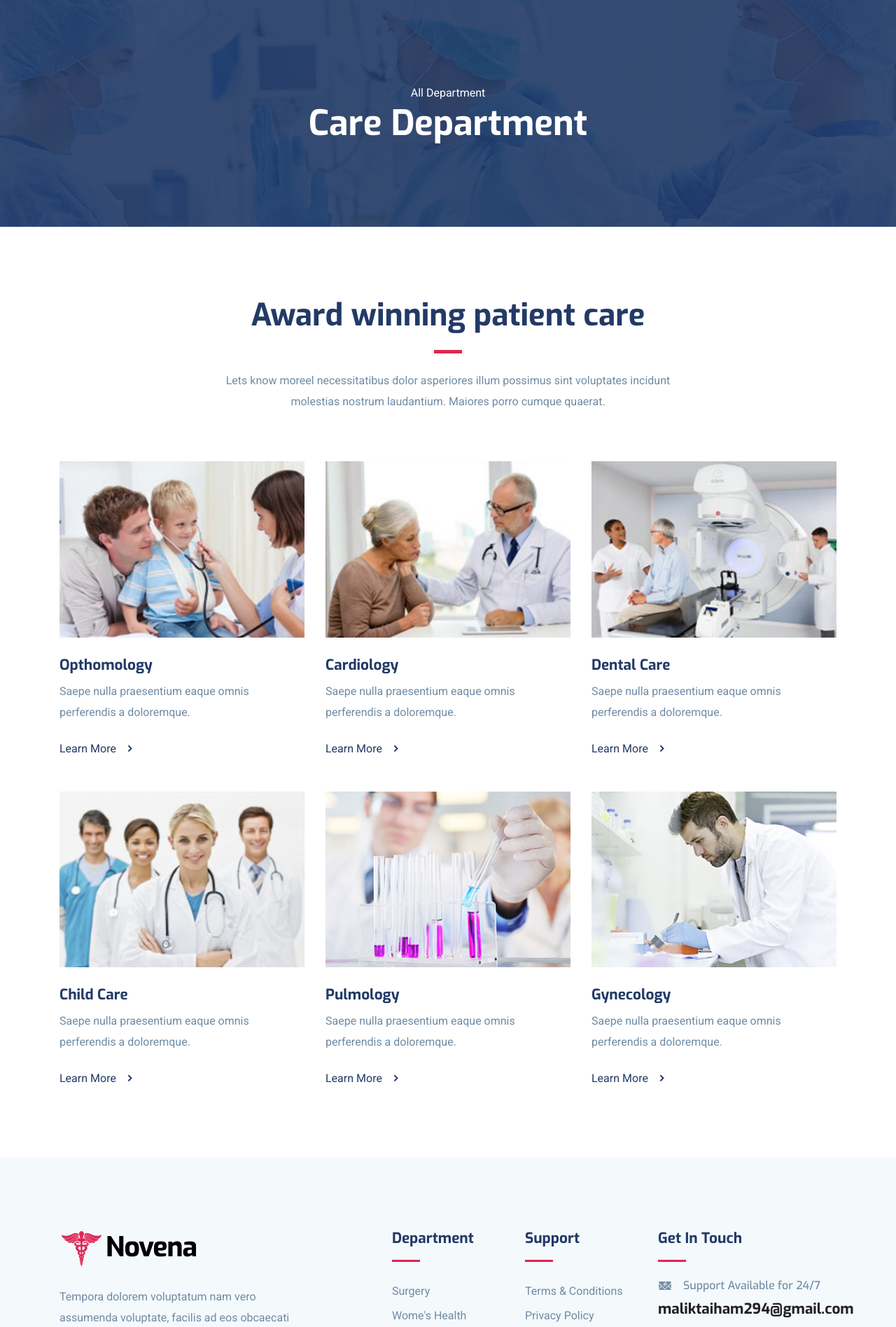
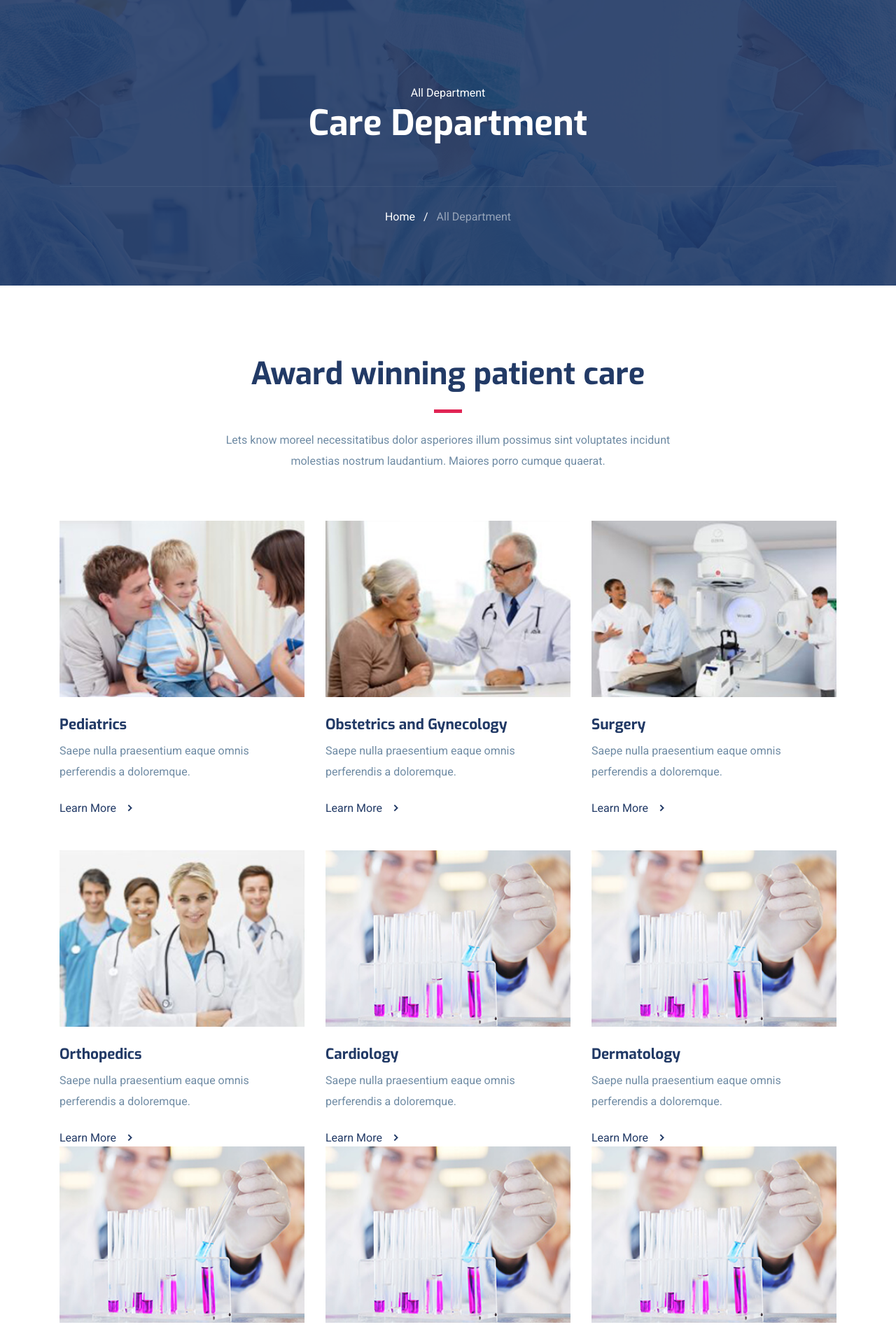
Before and after one commit to taihaammalik/care_group, a PHP site: page /department.php in a window 1280 px wide. Shown: the part 146-2042 px from the top of the page at 70% size. Run offline with PHP 8.4, Linux system fonts and the light colour scheme; some libraries are stand-ins or nearby versions.

Commit message:
change  in Departments section

```diff
--- a/theme/Header/nav.php
+++ b/theme/Header/nav.php
@@ -1,44 +1,23 @@
 <!DOCTYPE html>
-
-<!--
- // WEBSITE: https://themefisher.com
- // TWITTER: https://twitter.com/themefisher
- // FACEBOOK: https://www.facebook.com/themefisher
- // GITHUB: https://github.com/themefisher/
--->
-
 <html lang="en">
 <head>
-
-  <!-- Basic Page Needs
-  ================================================== -->
   <meta charset="utf-8">
   <title>Health Care</title>
-
-  <!-- Mobile Specific Metas
-  ================================================== -->
   <meta http-equiv="X-UA-Compatible" content="IE=edge">
   <meta name="description" content="Health Care Medical Html5 Template">
   <meta name="viewport" content="width=device-width, initial-scale=1.0, maximum-scale=5.0">
   <meta name="author" content="Themefisher">
   <meta name="generator" content="Themefisher Novena HTML Template v1.0">
 
-  <!-- Favicon -->
-  <link rel="shortcut icon" type="image/x-icon" href="/images/favicon.png" />
-
-  <!--
-  Essential stylesheets
-  =====================================-->
+  <link rel="shortcut icon" type="image/x-icon" href="/images/.png" />
+  <!-- Essential stylesheets-->
   <link rel="stylesheet" href="plugins/bootstrap/bootstrap.min.css">
   <link rel="stylesheet" href="plugins/icofont/icofont.min.css">
   <link rel="stylesheet" href="plugins/slick-carousel/slick/slick.css">
   <link rel="stylesheet" href="plugins/slick-carousel/slick/slick-theme.css">
-
   <!-- Main Stylesheet -->
   <link rel="stylesheet" href="css/style.css">
-
 </head>
-
 <body id="top">
 
 <header>
@@ -75,56 +54,49 @@
 
 			<div class="collapse navbar-collapse" id="navbarmain">
 				<ul class="navbar-nav ml-auto">
-					<li class="nav-item active"><a class="nav-link" href="index.html">Home</a></li>
-					<li class="nav-item"><a class="nav-link" href="about.html">About</a></li>
-					<li class="nav-item"><a class="nav-link" href="service.html">Services</a></li>
+					<li class="nav-item active"><a class="nav-link" href="index.php">Home</a></li>
+					<li class="nav-item"><a class="nav-link" href="about.php">About</a></li>
+					<li class="nav-item"><a class="nav-link" href="service.php">Services</a></li>
 
 					<li class="nav-item dropdown">
-						<a class="nav-link dropdown-toggle" href="department.html" id="dropdown02" data-toggle="dropdown"
+						<a class="nav-link dropdown-toggle" href="department.php" id="dropdown02" data-toggle="dropdown"
 							aria-haspopup="true" aria-expanded="false">Department <i class="icofont-thin-down"></i></a>
 						<ul class="dropdown-menu" aria-labelledby="dropdown02">
-							<li><a class="dropdown-item" href="department.html">Departments</a></li>
-							<li><a class="dropdown-item" href="department-single.html">Department Single</a></li>
-
-							<li class="dropdown dropdown-submenu dropright">
-								<a class="dropdown-item dropdown-toggle" href="#!" id="dropdown0301" role="button" data-toggle="dropdown" aria-haspopup="true" aria-expanded="false">Sub Menu</a>
-
-								<ul class="dropdown-menu" aria-labelledby="dropdown0301">
-									<li><a class="dropdown-item" href="index.html">Submenu 01</a></li>
-									<li><a class="dropdown-item" href="index.html">Submenu 02</a></li>
-								</ul>
-							</li>
+							<li><a class="dropdown-item" href="department.php">Departments</a></li>
+							<li><a class="dropdown-item" href="department-single.php">Pediatrics</a></li>
+							<li><a class="dropdown-item" href="department-single.php">Obstetrics and Gynecology</a></li>
+							<li><a class="dropdown-item" href="department-single.php">Surgery</a></li>
+							<li><a class="dropdown-item" href="department-single.php">Orthopedics</a></li>
+							<li><a class="dropdown-item" href="department-single.php">Cardiology</a></li>
+							<li><a class="dropdown-item" href="department-single.php">Dermatology</a></li>
+							<li><a class="dropdown-item" href="department.php">See More....</a></li>
+							<!-- <li><a class="dropdown-item" href="department-single.php">Radiology</a></li>
+							<li><a class="dropdown-item" href="department-single.php">Pathology</a></li>
+							<li><a class="dropdown-item" href="department-single.php">Urology</a></li>
+							<li><a class="dropdown-item" href="department-single.php">Nephrology</a></li>
+							<li><a class="dropdown-item" href="department-single.php">Anesthesiology</a></li> -->
 						</ul>
 					</li>
 
 					<li class="nav-item dropdown">
-						<a class="nav-link dropdown-toggle" href="doctor.html" id="dropdown03" data-toggle="dropdown"
+						<a class="nav-link dropdown-toggle" href="doctor.php" id="dropdown03" data-toggle="dropdown"
 							aria-haspopup="true" aria-expanded="false">Doctors <i class="icofont-thin-down"></i></a>
 						<ul class="dropdown-menu" aria-labelledby="dropdown03">
-							<li><a class="dropdown-item" href="doctor.html">Doctors</a></li>
-							<li><a class="dropdown-item" href="doctor-single.html">Doctor Single</a></li>
-							<li><a class="dropdown-item" href="appoinment.html">Appoinment</a></li>
-
-							<li class="dropdown dropdown-submenu dropleft">
-								<a class="dropdown-item dropdown-toggle" href="#!" id="dropdown0501" role="button" data-toggle="dropdown" aria-haspopup="true" aria-expanded="false">Sub Menu</a>
-
-								<ul class="dropdown-menu" aria-labelledby="dropdown0501">
-									<li><a class="dropdown-item" href="index.html">Submenu 01</a></li>
-									<li><a class="dropdown-item" href="index.html">Submenu 02</a></li>
-								</ul>
-							</li>
+							<li><a class="dropdown-item" href="doctor.php">Doctors</a></li>
+							<li><a class="dropdown-item" href="doctor-single.php">Doctor Single</a></li>
+							<li><a class="dropdown-item" href="appoinment.php">Appoinment</a></li>
 						</ul>
 					</li>
 
 					<li class="nav-item dropdown">
-						<a class="nav-link dropdown-toggle" href="blog-sidebar.html" id="dropdown05" data-toggle="dropdown"
+						<a class="nav-link dropdown-toggle" href="blog-sidebar.php" id="dropdown05" data-toggle="dropdown"
 							aria-haspopup="true" aria-expanded="false">Blog <i class="icofont-thin-down"></i></a>
 						<ul class="dropdown-menu" aria-labelledby="dropdown05">
-							<li><a class="dropdown-item" href="blog-sidebar.html">Blog with Sidebar</a></li>
-							<li><a class="dropdown-item" href="blog-single.html">Blog Single</a></li>
+							<li><a class="dropdown-item" href="blog-sidebar.php">Blog with Sidebar</a></li>
+							<li><a class="dropdown-item" href="blog-single.php">Blog Single</a></li>
 						</ul>
 					</li>
-					<li class="nav-item"><a class="nav-link" href="contact.html">Contact</a></li>
+					<li class="nav-item"><a class="nav-link" href="contact.php">Contact</a></li>
 				</ul>
 			</div>
 		</div>
--- a/theme/department.php
+++ b/theme/department.php
@@ -9,11 +9,11 @@
           <span class="text-white">All Department</span>
           <h1 class="text-capitalize mb-5 text-lg">Care Department</h1>
 
-          <!-- <ul class="list-inline breadcumb-nav">
-            <li class="list-inline-item"><a href="index.html" class="text-white">Home</a></li>
+          <ul class="list-inline breadcumb-nav">
+            <li class="list-inline-item"><a href="index.php" class="text-white">Home</a></li>
             <li class="list-inline-item"><span class="text-white">/</span></li>
-            <li class="list-inline-item"><a href="#" class="text-white-50">All Department</a></li>
-          </ul> -->
+            <li class="list-inline-item"><a href="department.php" class="text-white-50">All Department</a></li>
+          </ul>
         </div>
       </div>
     </div>
@@ -31,68 +31,134 @@
 				</div>
 			</div>
 		</div>
-
+<!-- **** card (1) ***** -->
 		<div class="row">
 			<div class="col-lg-4 col-md-6 ">
 				<div class="department-block mb-5">
 					<img src="images/service/service-1.jpg" alt="" class="img-fluid w-100">
 					<div class="content">
-						<h4 class="mt-4 mb-2 title-color">Opthomology</h4>
+						<h4 class="mt-4 mb-2 title-color">Pediatrics</h4>
 						<p class="mb-4">Saepe nulla praesentium eaque omnis perferendis a doloremque.</p>
 						<a href="department-single.html" class="read-more">Learn More  <i class="icofont-simple-right ml-2"></i></a>
 					</div>
 				</div>
 			</div>
-
+<!-- **** card (2) ***** -->
 			<div class="col-lg-4 col-md-6">
 				<div class="department-block mb-5">
 					<img src="images/service/service-2.jpg" alt="" class="img-fluid w-100">
 					<div class="content">
-						<h4 class="mt-4 mb-2  title-color">Cardiology</h4>
+						<h4 class="mt-4 mb-2  title-color">Obstetrics and Gynecology</h4>
 						<p class="mb-4">Saepe nulla praesentium eaque omnis perferendis a doloremque.</p>
 						<a href="department-single.html" class="read-more">Learn More <i class="icofont-simple-right ml-2"></i></a>
 					</div>
 				</div>
 			</div>
-
+<!-- **** card (3) ***** -->
 			<div class="col-lg-4 col-md-6">
 				<div class="department-block mb-5">
 					<img src="images/service/service-3.jpg" alt="" class="img-fluid w-100">
 					<div class="content">
-						<h4 class="mt-4 mb-2 title-color">Dental Care</h4>
+						<h4 class="mt-4 mb-2 title-color">Surgery</h4>
 						<p class="mb-4">Saepe nulla praesentium eaque omnis perferendis a doloremque.</p>
 						<a href="department-single.html" class="read-more">Learn More <i class="icofont-simple-right ml-2"></i></a>
 					</div>
 				</div>
 			</div>
-
+<!-- **** card (4) ***** -->
 			<div class="col-lg-4 col-md-6 ">
 				<div class="department-block  mb-5 mb-lg-0">
 					<img src="images/service/service-4.jpg" alt="" class="img-fluid w-100">
 					<div class="content">
-						<h4 class="mt-4 mb-2 title-color">Child Care</h4>
+						<h4 class="mt-4 mb-2 title-color">Orthopedics</h4>
 						<p class="mb-4">Saepe nulla praesentium eaque omnis perferendis a doloremque.</p>
 						<a href="department-single.html" class="read-more">Learn More <i class="icofont-simple-right ml-2"></i></a>
 					</div>
 				</div>
 			</div>
-
+<!-- **** card (5) ***** -->
 			<div class="col-lg-4 col-md-6">
 				<div class="department-block mb-5 mb-lg-0">
 					<img src="images/service/service-6.jpg" alt="" class="img-fluid w-100">
 					<div class="content">
-						<h4 class="mt-4 mb-2 title-color">Pulmology</h4>
+						<h4 class="mt-4 mb-2 title-color">Cardiology</h4>
 						<p class="mb-4">Saepe nulla praesentium eaque omnis perferendis a doloremque.</p>
 						<a href="department-single.html" class="read-more">Learn More <i class="icofont-simple-right ml-2"></i></a>
 					</div>
 				</div>
 			</div>
-
+			<!-- **** card (6) ***** -->
+			<div class="col-lg-4 col-md-6">
+				<div class="department-block mb-5 mb-lg-0">
+					<img src="images/service/service-6.jpg" alt="" class="img-fluid w-100">
+					<div class="content">
+						<h4 class="mt-4 mb-2 title-color">Dermatology</h4>
+						<p class="mb-4">Saepe nulla praesentium eaque omnis perferendis a doloremque.</p>
+						<a href="department-single.html" class="read-more">Learn More <i class="icofont-simple-right ml-2"></i></a>
+					</div>
+				</div>
+			</div>
+			<!-- **** card (7) ***** -->
+			<div class="col-lg-4 col-md-6">
+				<div class="department-block mb-5 mb-lg-0">
+					<img src="images/service/service-6.jpg" alt="" class="img-fluid w-100">
+					<div class="content">
+						<h4 class="mt-4 mb-2 title-color">Neurology</h4>
+						<p class="mb-4">Saepe nulla praesentium eaque omnis perferendis a doloremque.</p>
+						<a href="department-single.html" class="read-more">Learn More <i class="icofont-simple-right ml-2"></i></a>
+					</div>
+				</div>
+			</div>
+			<!-- **** card (8) ***** -->
+			<div class="col-lg-4 col-md-6">
+				<div class="department-block mb-5 mb-lg-0">
+					<img src="images/service/service-6.jpg" alt="" class="img-fluid w-100">
+					<div class="content">
+						<h4 class="mt-4 mb-2 title-color">Radiology</h4>
+						<p class="mb-4">Saepe nulla praesentium eaque omnis perferendis a doloremque.</p>
+						<a href="department-single.html" class="read-more">Learn More <i class="icofont-simple-right ml-2"></i></a>
+					</div>
+				</div>
+			</div>
+			<!-- **** card (9) ***** -->
+			<div class="col-lg-4 col-md-6">
+				<div class="department-block mb-5 mb-lg-0">
+					<img src="images/service/service-6.jpg" alt="" class="img-fluid w-100">
+					<div class="content">
+						<h4 class="mt-4 mb-2 title-color">Pathology</h4>
+						<p class="mb-4">Saepe nulla praesentium eaque omnis perferendis a doloremque.</p>
+						<a href="department-single.html" class="read-more">Learn More <i class="icofont-simple-right ml-2"></i></a>
+					</div>
+				</div>
+			</div>
+			<!-- **** card (10) ***** -->
+			<div class="col-lg-4 col-md-6">
+				<div class="department-block mb-5 mb-lg-0">
+					<img src="images/service/service-6.jpg" alt="" class="img-fluid w-100">
+					<div class="content">
+						<h4 class="mt-4 mb-2 title-color">Urology</h4>
+						<p class="mb-4">Saepe nulla praesentium eaque omnis perferendis a doloremque.</p>
+						<a href="department-single.html" class="read-more">Learn More <i class="icofont-simple-right ml-2"></i></a>
+					</div>
+				</div>
+			</div>
+			<!-- **** card (11) ***** -->
+			<div class="col-lg-4 col-md-6">
+				<div class="department-block mb-5 mb-lg-0">
+					<img src="images/service/service-6.jpg" alt="" class="img-fluid w-100">
+					<div class="content">
+						<h4 class="mt-4 mb-2 title-color">Nephrology</h4>
+						<p class="mb-4">Saepe nulla praesentium eaque omnis perferendis a doloremque.</p>
+						<a href="department-single.html" class="read-more">Learn More <i class="icofont-simple-right ml-2"></i></a>
+					</div>
+				</div>
+			</div>
+			<!-- **** card (12) ***** -->
 			<div class="col-lg-4 col-md-6">
 				<div class="department-block mb-5 mb-lg-0">
 					<img src="images/service/service-8.jpg" alt="" class="img-fluid w-100">
 					<div class="content">
-						<h4 class="mt-4 mb-2 title-color">Gynecology</h4>
+						<h4 class="mt-4 mb-2 title-color">Anesthesiology</h4>
 						<p class="mb-4">Saepe nulla praesentium eaque omnis perferendis a doloremque.</p>
 						<a href="department-single.html" class="read-more">Learn More <i class="icofont-simple-right ml-2"></i></a>
 					</div>
```
Also changed, not shown: source/images/image2.png (added), source/images/image_icon.png (added).
